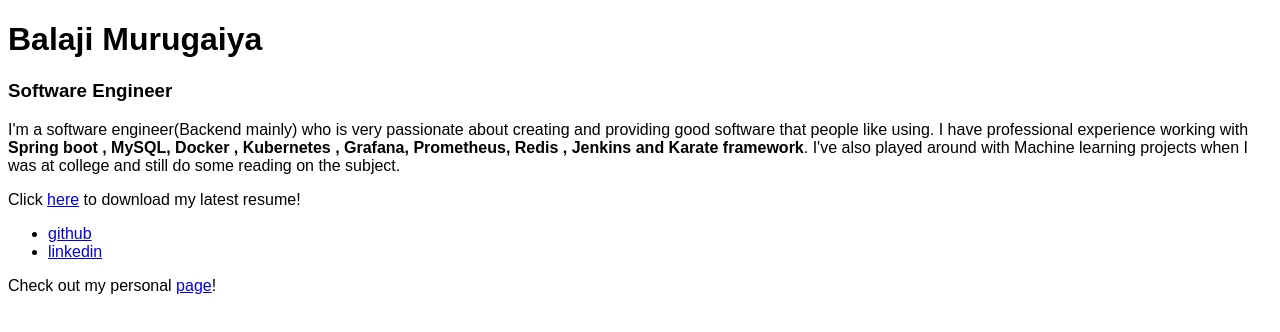
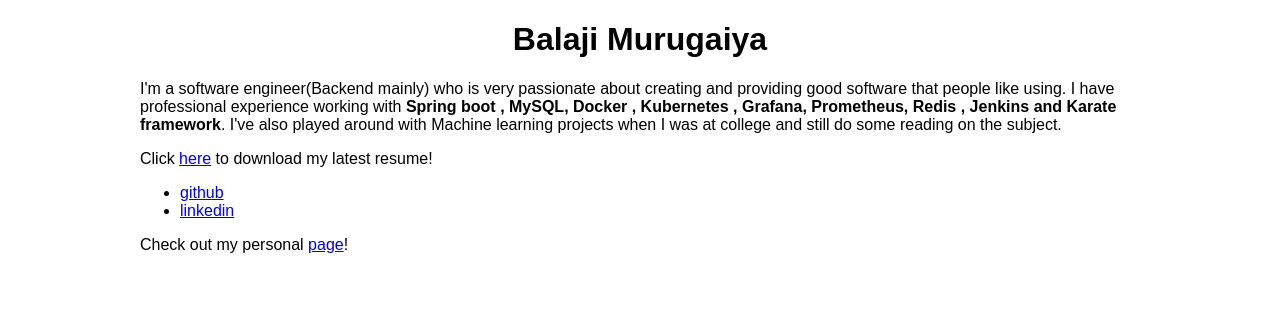
Before and after one commit to balajimurugaiya/balajimurugaiya.github.io, a plain HTML site: page index.html in a window 1280 px wide. Drawn offline with Linux system fonts and the light colour scheme.

Commit message:
put everything into divs, format content

```diff
--- a/index.html
+++ b/index.html
@@ -6,8 +6,10 @@
         <link rel="stylesheet" href="styles.css">
     </head>
     <body>
+        <div class="top-nav">
         <h1>Balaji Murugaiya</h1>
-        <h3>Software Engineer</h3>
+        </div>
+        <div class="content">
         <p>I'm a software engineer(Backend mainly) who is very passionate about creating and providing good software that people like using. I have professional experience working with <strong>Spring boot , MySQL, Docker , Kubernetes , Grafana, Prometheus, Redis , Jenkins and Karate framework</strong>. I've also played around with Machine learning projects when I was at college and still do some reading on the subject.</p>
         <p>Click <a href="./files/Masters Resume - Balaji-2.pdf" target="_blank" rel="noopener noreferrer">here</a> to download my latest resume!</p>
         <ul>
@@ -15,5 +17,6 @@
             <li><a href="https://in.linkedin.com/in/balaji-murugaiya-6707b2150">linkedin</a></li>
         </ul>
         <p>Check out my personal <a href="./pages/aboutme.html">page</a>!</p>
+        </div>
     </body>
 </html>
--- a/styles.css
+++ b/styles.css
@@ -6,3 +6,12 @@ html {
     height: auto;
     width: 200px;
 }
+
+.top-nav {
+    text-align: center;
+}
+
+.content {
+    width: 1000px;
+    margin: 20px auto;
+}
```
